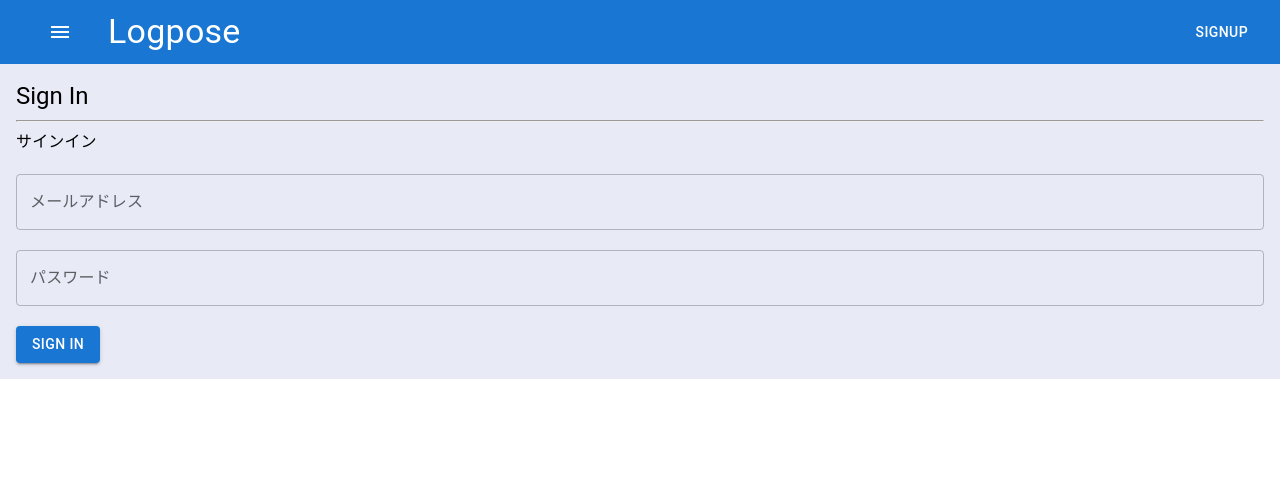
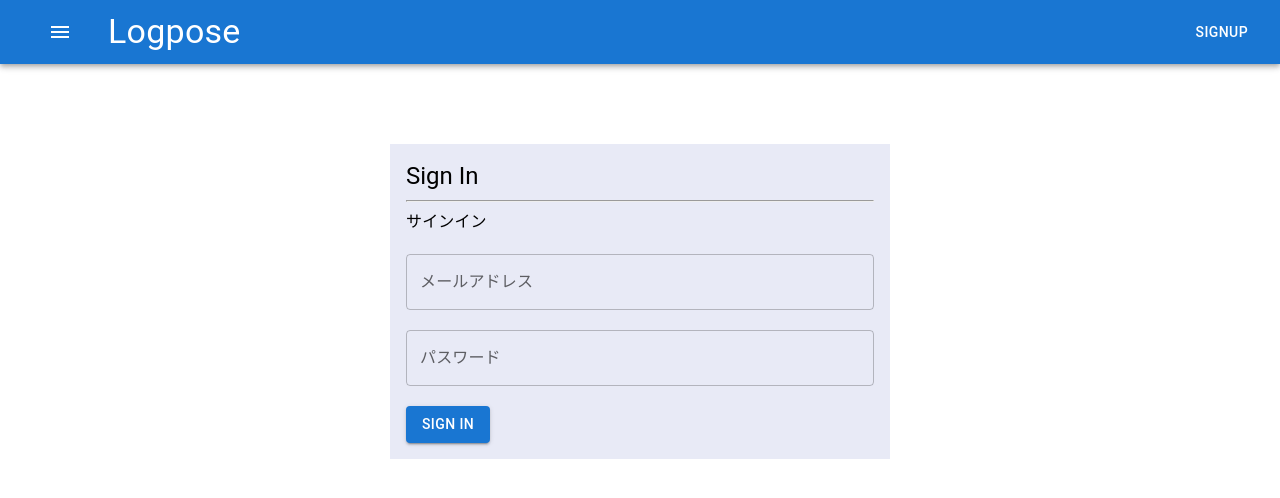
Before and after one commit to sho037/MonEgg, a React (Create React App) app in the folder frontend/app/: page /signin in a window 1280 px wide. Shown: the top 498 px of the page. Built offline with nearby package versions, Linux system fonts and the light colour scheme.

Commit message:
✨ サインインするためのページを作成

```diff
--- /dev/null
+++ b/frontend/app/src/Pages/SignInPage.tsx
@@ -0,0 +1,16 @@
+import { Box } from "@mui/material";
+
+import SignIn from "../Features/SignIn/SignIn";
+
+const SignInPage = () => {
+  return (
+    <Box
+      borderRadius={16}
+      sx={{ m: "auto", maxWidth: "100%", width: 500, pt: 10 }}
+    >
+      <SignIn />
+    </Box>
+  );
+};
+
+export default SignInPage;
--- a/frontend/app/src/index.tsx
+++ b/frontend/app/src/index.tsx
@@ -8,7 +8,7 @@ import {
 import "./index.css";
 import {Header} from './Components/Header/Header'
 import App from "./App";
-import SignIn from "./Features/SignIn/SignIn";
+import SignInPage from "./Pages/SignInPage";
 import SignUpPage from "./Pages/SignUpPage";
 import NotFound from "./Components/NotFound/NotFound";
 
@@ -22,7 +22,7 @@ if (rootElement) {
       <Routes>
         <Route path="/" element={<App />} />
         <Route path="/signup" element={<SignUpPage />} />
-        <Route path="/signin" element={<SignIn />} />
+        <Route path="/signin" element={<SignInPage />} />
         <Route path="*" element={<NotFound />} />
       </Routes>
     </Router>
```
